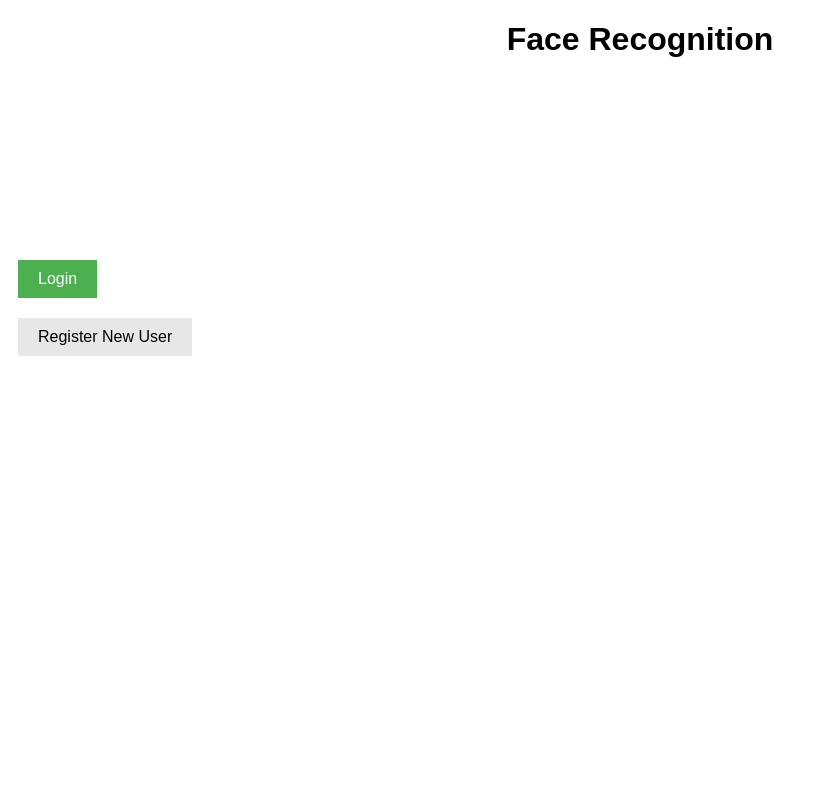
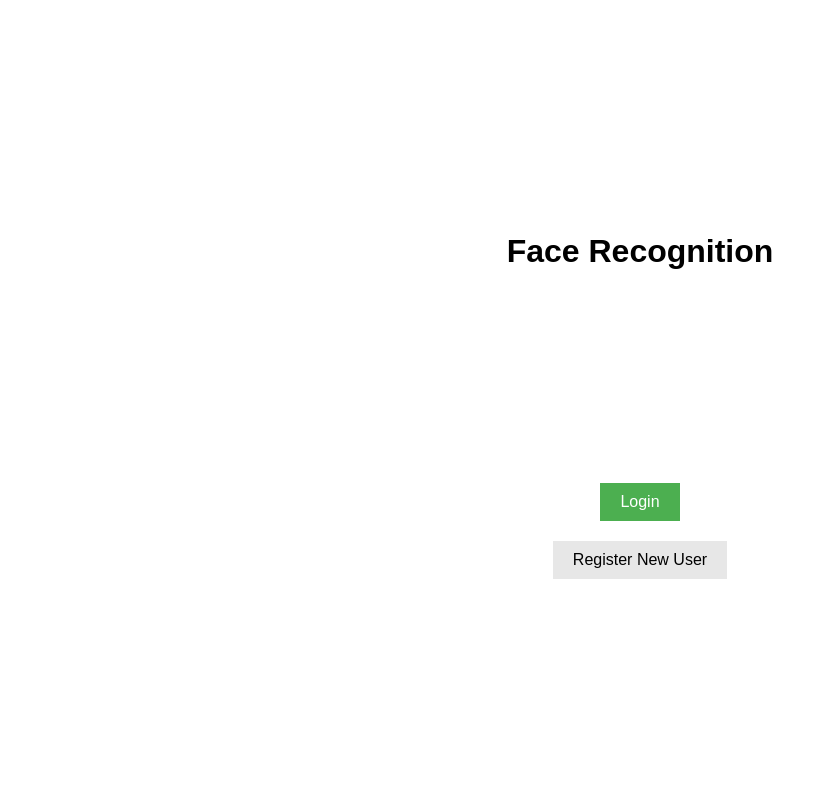
Before and after one commit to nunojeronimos/Project2, a Flask app: page / in a window 1280 px wide. Shown: the whole page, without its empty margins (0-817 px from the left). Run offline with Flask 2, Linux system fonts and the light colour scheme.

Commit message:
screen centered

```diff
--- a/static/styles.css
+++ b/static/styles.css
@@ -1,5 +1,11 @@
 body {
   font-family: Arial, sans-serif;
+  display: flex;
+  flex-direction: column;
+  justify-content: center;
+  align-items: center;
+  height: 100vh;
+  margin: 0;
 }
 
 h1 {
```
